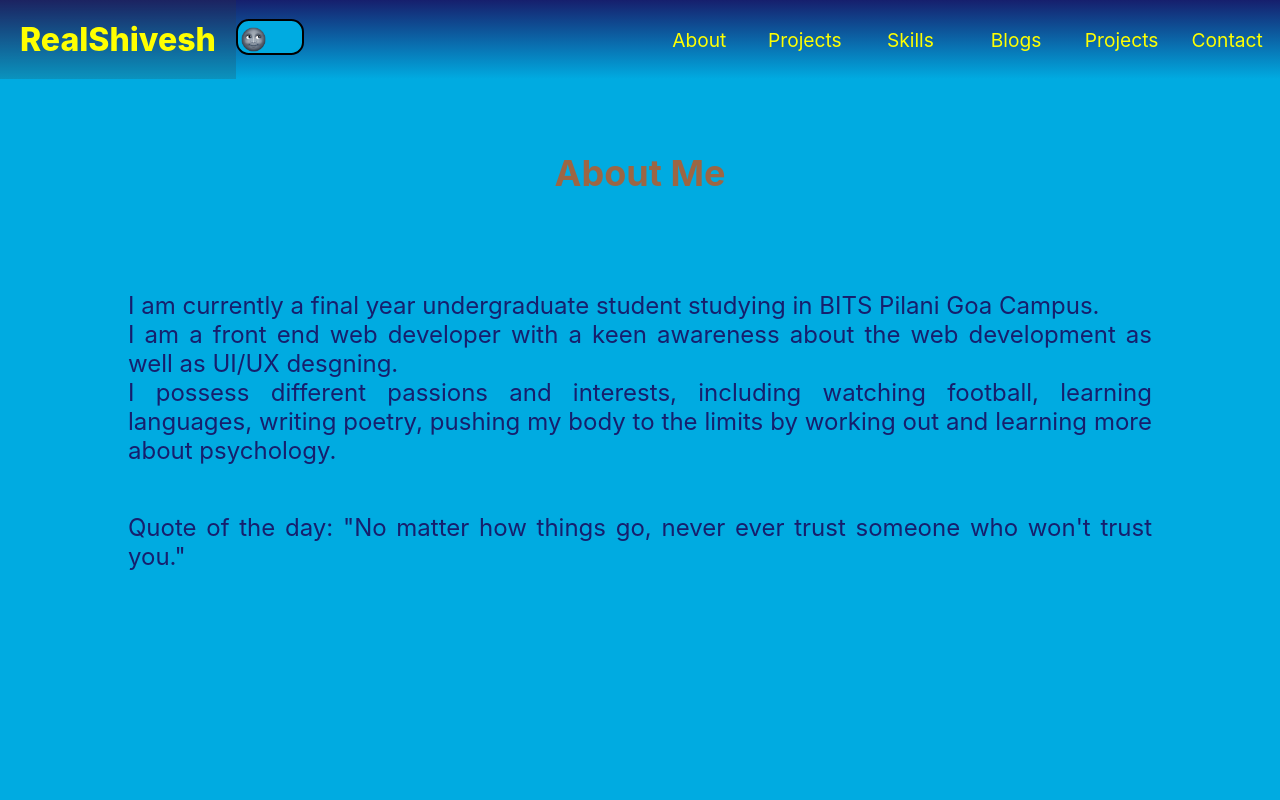
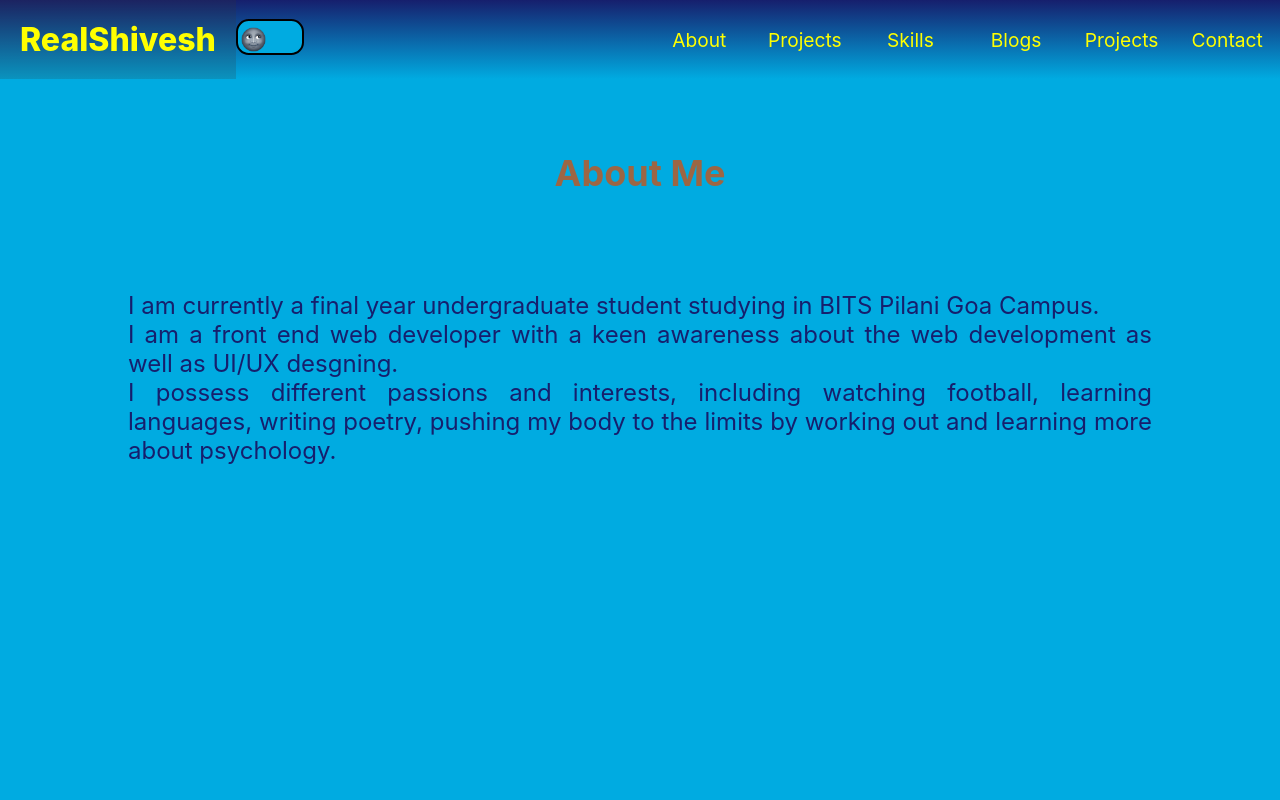
Before and after one commit to RealShivesh/portfolio, a React (Create React App) app: page / in a window 1280 px wide. Shown: the top 800 px of the page. Built offline with nearby package versions, Linux system fonts and the light colour scheme; no server answers.

Commit message:
adds random quote generator api

```diff
--- a/package.json
+++ b/package.json
@@ -7,6 +7,7 @@
     "@testing-library/jest-dom": "^5.11.4",
     "@testing-library/react": "^11.1.0",
     "@testing-library/user-event": "^12.1.10",
+    "axios": "^0.26.1",
     "eslint-plugin-prettier": "^3.4.0",
     "react": "^17.0.2",
     "react-dom": "^17.0.2",
--- a/src/components/About.jsx
+++ b/src/components/About.jsx
@@ -1,6 +1,19 @@
 import { Section, Heading, Paragraph, Page } from '../styles/Main.styles'
+import axios from 'axios'
+import { useEffect, useState } from 'react'
 
 export const About = () => {
+  const [quote, setQuote] = useState('')
+
+  const fetchQuote = async () => {
+    const response = await axios.get('https://api.quotable.io/random')
+    setQuote(response.data.content)
+  }
+
+  useEffect(() => {
+    fetchQuote()
+  }, [])
+
   return (
     <>
       <Page>
@@ -15,10 +28,7 @@ export const About = () => {
             football, learning languages, writing poetry, pushing my body to the
             limits by working out and learning more about psychology.
           </Paragraph>
-          <Paragraph>
-            Quote of the day: "No matter how things go, never ever trust someone
-            who won't trust you."
-          </Paragraph>
+          <Paragraph>{quote}</Paragraph>
           <Paragraph></Paragraph>
         </Section>
       </Page>
```
Also changed, not shown: 1 other file (tests, documents, lock files or other folders).
